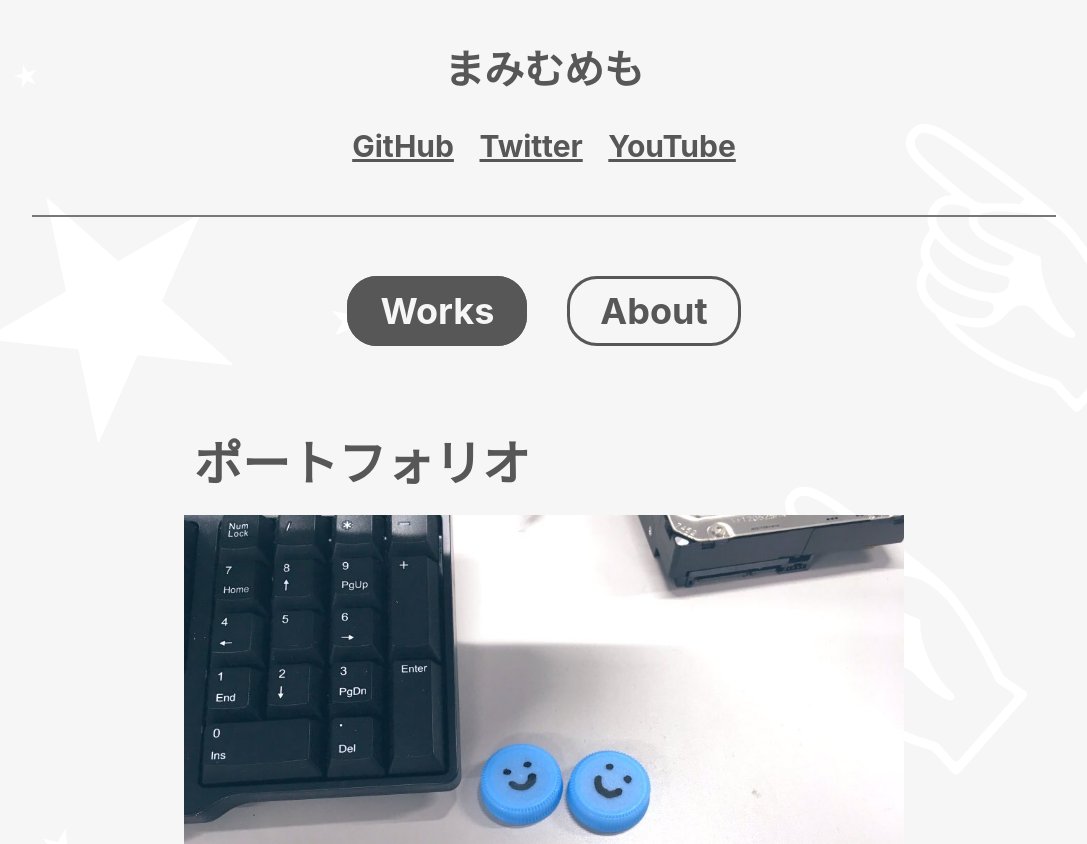
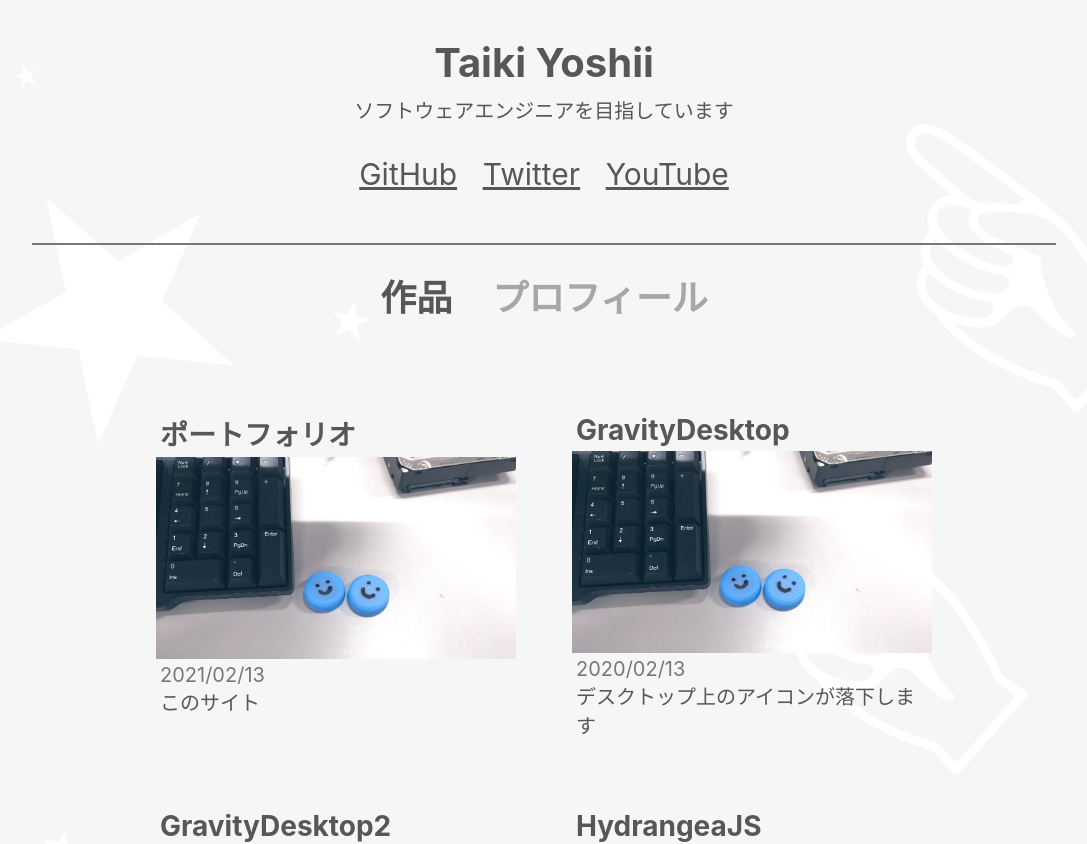
Before and after one commit to wakewakame/wakewakame, a React (Create React App) app: page / in a window 1280 px wide. Shown: the part 400-1244 px from the top of the page, without its empty margins (96-1183 px from the left). Built offline with nearby package versions, Linux system fonts and the light colour scheme.

Commit message:
デザインの修正

```diff
--- a/src/App.tsx
+++ b/src/App.tsx
@@ -20,7 +20,7 @@ export const App: React.FC = () => {
 			date: date,
 			thumbnail: TestImg,
 			description: desc,
-			content: "",
+			content: desc
 		};
 		return work;
 	};
--- a/src/components/About.tsx
+++ b/src/components/About.tsx
@@ -1 +1,28 @@
-export const About: React.FC = () => { return <h1>about</h1>; };
+import styled from 'styled-components';
+
+const Div = styled.div`
+	width: 100vw;
+`;
+
+const CenterDiv = styled.div`
+	text-align: left;
+	width: min(1280px, 80vw);
+	margin: auto;
+	font-size: 24px;
+`;
+
+export const About: React.FC = () => {
+	return (
+		<Div>
+			<CenterDiv>
+				<p>1999年に生まれる</p>
+				<p>小学5年生のころに父に買ってもらった本でHSPを勉強する</p>
+				<p>高校2年 C/C++に入門する</p>
+				<p>高校3年 うんたらかんたら</p>
+				<p>大学1年 うんたらかんたら</p>
+				<p>大学2年 うんたらかんたら</p>
+				<p>大学3年 うんたらかんたら</p>
+			</CenterDiv>
+		</Div>
+	);
+};
--- a/src/components/Content.tsx
+++ b/src/components/Content.tsx
@@ -1,12 +1,71 @@
-import { useParams } from 'react-router-dom';
+import { useParams, Link } from 'react-router-dom';
+import styled from 'styled-components';
 import { NotFound } from './NotFound';
 import { Work } from './Types';
+
+const Div = styled.div`
+	width: 100vw;
+	margin-top: 10px;
+`;
+
+const CenterDiv = styled.div`
+	text-align: center;
+	width: min(1024px, 80vw);
+	margin: auto;
+`;
+
+const Home = styled(Link)`
+	display: block;
+	text-align: left;
+	font-size: 24px;
+	text-decoration: none;
+	color: #575757;
+	font-weight: bold;
+	margin-top: 40px;
+`;
+
+const Title = styled.div`
+	display: block;
+	text-align: left;
+	font-size: 36px;
+	color: #575757;
+	font-weight: bold;
+	margin: 10px 0px;
+`;
+
+const Img = styled.img`
+	width: min(1024px, 80vw);
+	height: min(576px, 45vw);
+	object-fit: cover;
+`;
+
+const Desc = styled.div`
+	display: block;
+	text-align: left;
+	font-size: 28px;
+	color: #575757;
+	margin: 10px 0px;
+`;
+
+const P = styled.p`
+	margin: 0px;
+`;
 
 export const Content: React.FC<{ works: Work[] }> = props => {
 	const { id } = useParams<{id: string}>();
 	const workFind = props.works.filter(t => t.title == id);
 	if (workFind.length != 1) return <NotFound/>;
+
 	const work = workFind[0];
 
-	return <h1>content {work.title}</h1>;
+	return (
+		<Div>
+			<CenterDiv>
+				<Home to='/'>{ "< Home" }</Home>
+				<Title><P>{ work.title }</P></Title>
+				<Img src={ work.thumbnail }/>
+				<Desc><P>{ work.content }</P></Desc>
+			</CenterDiv>
+		</Div>
+	);
 };
--- a/src/components/Header.tsx
+++ b/src/components/Header.tsx
@@ -1,5 +1,5 @@
 import styled from 'styled-components';
-import ProfileImg from '../contents/profile.png';
+import ProfileImg from '../contents/profile.jpg';
 
 const Div = styled.div`
 	width: 100vw;
@@ -16,28 +16,34 @@ const CenterDiv = styled.div`
 
 const Img = styled.img`
 	border-radius: 50%;
-	margin-top: min(115.2px, 19.2%);
-	width: min(280px, 44%);
-	height: min(280px, 44%);
+	margin-top: min(115.2px, 15.36vw);
+	width: min(280px, 35.2vw);
+	height: min(280px, 35.2vw);
 `;
 
 const Name = styled.p`
 	font-weight: bold;
 	font-size: min(40px, 6.25vw);
-	margin-top: min(38.4px, 6%);
-	margin-bottom: min(32.0px, 5%);
+	margin-top: min(38.4px, 4.8vw);
+	margin-bottom: min(8.0px, 1vw);
+	color: #575757;
+`;
+
+const Will = styled.p`
+	font-size: min(20px, 3.12vw);
+	margin-top: 0px;
+	margin-bottom: min(32.0px, 4vw);
 	color: #575757;
 `;
 
 const MyLinks = styled.div`
-	padding-bottom: min(51.2px, 8%);
+	padding-bottom: min(51.2px, 6.4vw);
 `;
 
 const MyLink = styled.a`
 	color: #575757;
 	font-size: min(30px, 4.68vw);
-	font-weight: bold;
-	margin: 0px min(12.8px, 2%);
+	margin: 0px min(12.8px, 1.6vw);
 `;
 
 export const Header: React.FC = () => {
@@ -45,7 +51,8 @@ export const Header: React.FC = () => {
 		<Div>
 			<CenterDiv>
 				<Img src={ProfileImg}/>
-				<Name>まみむめも</Name>
+				<Name>Taiki Yoshii</Name>
+				<Will>ソフトウェアエンジニアを目指しています</Will>
 				<MyLinks>
 					<MyLink href="https://github.com/wakewakame">GitHub</MyLink>
 					<MyLink href="https://twitter.com/hu_123456">Twitter</MyLink>
--- a/src/components/Main.tsx
+++ b/src/components/Main.tsx
@@ -17,25 +17,20 @@ const CenterDiv = styled.div`
 `;
 
 const Buttons = styled.div`
-	margin-top: 72px;
+	margin-top: 24px;
 	margin-bottom: 72px;
 `;
 
 const Button = styled.div<{primary: boolean}>`
-	padding: 10px 30px;
-	margin: 0px 20px;
-	border-radius: 30px;
+	padding: 4px 20px;
+	border-radius: 10px;
 	display: inline;
+	font-size: 36px;
 	font-weight: bold;
-	font-size: 36px;
-	border: solid #575757;
-	border-width: 3px;
 	${({primary}) => primary ? `
-		background: #575757;
-		color: #f6f6f6;
+		color: #575757;
 	` : `
-		background: #0000;
-		color: #575757;
+		color: #57575780;
 	`};
 `;
 
@@ -50,8 +45,8 @@ export const Main: React.FC<{ works: Work[] }> = props => {
 		<Div>
 			<CenterDiv>
 				<Buttons>
-					<Button primary={ view == 'works' } onClick={ viewWorks }>Works</Button>
-					<Button primary={ view == 'about' } onClick={ viewAbout }>About</Button>
+					<Button primary={ view == 'works' } onClick={ viewWorks }>作品</Button>
+					<Button primary={ view == 'about' } onClick={ viewAbout }>プロフィール</Button>
 				</Buttons>
 				{
 					(view == 'works') ? <Timeline works={ props.works }/> :
--- a/src/components/Timeline.tsx
+++ b/src/components/Timeline.tsx
@@ -3,9 +3,11 @@ import { Work } from './Types';
 import styled from 'styled-components';
 
 const Div = styled.div`
-	display: flex;
-	flex-direction: column;
-	align-items: center;
+	display: grid;
+	grid-template-columns: repeat(auto-fit, minmax(360px, max-content));
+	grid-gap: 16px;
+	justify-content: center;
+	padding: initial;
 `;
 
 export const Timeline: React.FC<{ works: Work[] }> = props => {
--- a/src/components/TimelineItem.tsx
+++ b/src/components/TimelineItem.tsx
@@ -3,24 +3,27 @@ import { Work } from './Types';
 import styled from 'styled-components';
 
 const Div = styled.div`
-	width: 720px;
+	display: block;
+	width: 360px;
+	height: 360px;
 	display: block;
 	padding: 20px;
-	margin-bottom: 100px;
+	padding-bottom: 0px;
+	overflow: hidden;
 `;
 
 const Thumbnail = styled(Link)<{img: string}>`
 	display: block;
 	background-image: url(${({img}) => img});
 	background-size: 100%;
-	height: 480px;
-	margin: 20px 0px;
+	height: 202px;
+	margin: 4px 0px;
 `;
 
 const DescDiv = styled.div`
 	display: block;
 	text-align: left;
-	padding: 0px 10px;
+	padding: 0px 4px;
 	box-sizing: border-box;
 `;
 
@@ -28,7 +31,7 @@ const Title = styled(Link)`
 	display: inline;
 	color: #575757;
 	font-weight: bold;
-	font-size: 48px;
+	font-size: 28px;
 	text-decoration: none;
 `;
 
@@ -40,7 +43,6 @@ const Date = styled.p`
 
 const Desc = styled.p`
 	margin: 0px;
-	margin-top: 16px;
 	font-size: 20px;
 	color: #575757;
 `;
```
Also changed, not shown: src/contents/profile.jpg (added), src/contents/profile.png (deleted).
